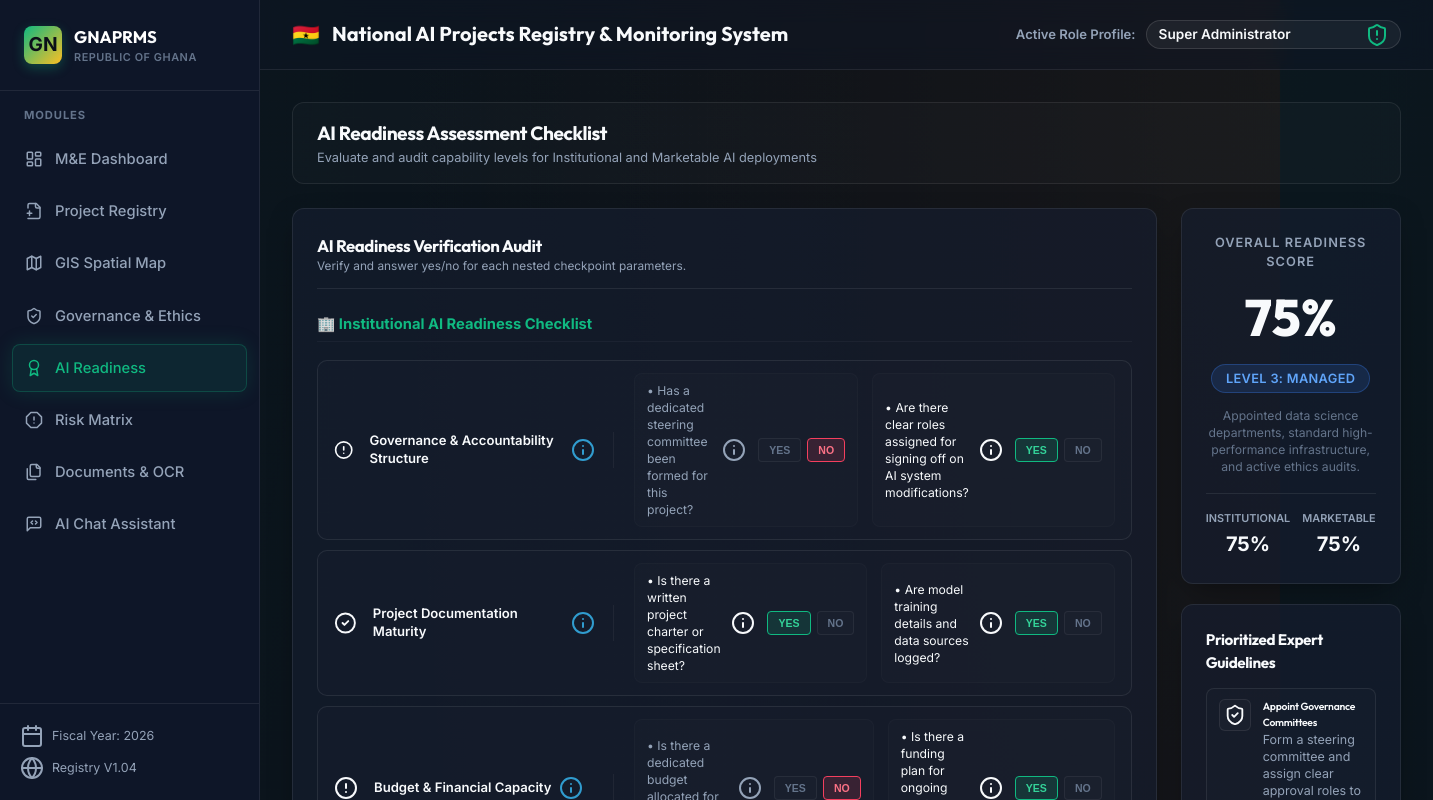
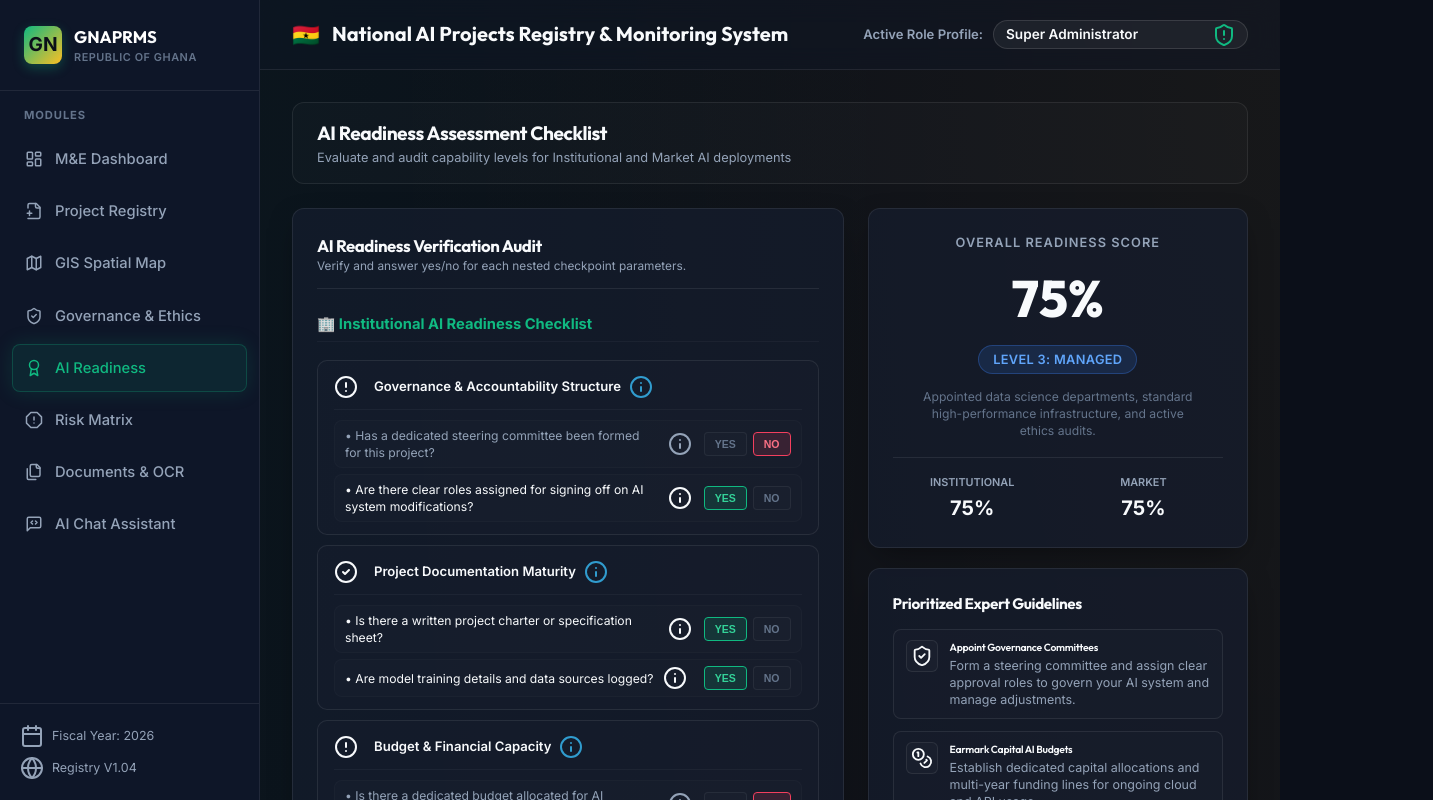
Before and after one commit to nkwasi262-glitch/ai-tracker, a React (Vite) app: page / in a window 1280 px wide. Both pictures are taken after a click on the element "AI Readiness". Shown: the top 800 px of the page, 1433 px wide, since content can reach past the window. Built offline with nearby package versions, Linux system fonts and the light colour scheme.

Commit message:
feat: stack readiness subparameters vertically under parameters and rename marketable to market

```diff
--- a/src/components/AIReadiness.tsx
+++ b/src/components/AIReadiness.tsx
@@ -128,7 +128,7 @@ const institutionalParameters: ReadinessParameter[] = [
   }
 ];
 
-const marketableParameters: ReadinessParameter[] = [
+const marketParameters: ReadinessParameter[] = [
   {
     id: 'm1',
     title: 'Vendor/Solution Availability',
@@ -311,7 +311,7 @@ export const AIReadiness: React.FC<AIReadinessProps> = ({ currentRole }) => {
     }));
   };
 
-  const getBranchScore = (branch: 'institutional' | 'marketable') => {
+  const getBranchScore = (branch: 'institutional' | 'market') => {
     const prefix = branch === 'institutional' ? 'i' : 'm';
     const subIds = [];
     for (let p = 1; p <= 10; p++) {
@@ -323,7 +323,7 @@ export const AIReadiness: React.FC<AIReadinessProps> = ({ currentRole }) => {
   };
 
   const instScore = getBranchScore('institutional');
-  const marketScore = getBranchScore('marketable');
+  const marketScore = getBranchScore('market');
   const overallScore = Math.round((instScore + marketScore) / 2);
 
   const getMaturityLevel = (score: number) => {
@@ -418,8 +418,8 @@ export const AIReadiness: React.FC<AIReadinessProps> = ({ currentRole }) => {
       }
     });
 
-    // Scan Marketable Parameters
-    marketableParameters.forEach(p => {
+    // Scan Market Parameters
+    marketParameters.forEach(p => {
       const sub1 = answers[`${p.id}_sub1`];
       const sub2 = answers[`${p.id}_sub2`];
       if (sub1 === 'no' || sub2 === 'no') {
@@ -519,7 +519,7 @@ export const AIReadiness: React.FC<AIReadinessProps> = ({ currentRole }) => {
         <div>
           <h2 style={{ fontSize: '1.2rem', fontWeight: 700 }}>AI Readiness Assessment Checklist</h2>
           <p style={{ fontSize: '0.8rem', color: 'var(--text-secondary)' }}>
-            Evaluate and audit capability levels for Institutional and Marketable AI deployments
+            Evaluate and audit capability levels for Institutional and Market AI deployments
           </p>
         </div>
       </div>
@@ -552,22 +552,21 @@ export const AIReadiness: React.FC<AIReadinessProps> = ({ currentRole }) => {
               {institutionalParameters.map(p => (
                 <div key={p.id} style={{
                   display: 'flex',
-                  alignItems: 'center',
+                  flexDirection: 'column',
                   background: 'rgba(255,255,255,0.01)',
                   border: '1px solid var(--border-color)',
                   borderRadius: '10px',
                   padding: '12px 16px',
-                  gap: '20px'
+                  gap: '10px'
                 }}>
                   {/* Parameter title block */}
                   <div style={{
-                    width: '280px',
                     display: 'flex',
                     alignItems: 'center',
                     gap: '10px',
-                    borderRight: '1px solid rgba(255,255,255,0.05)',
-                    paddingRight: '16px',
-                    flexShrink: 0
+                    borderBottom: '1px solid rgba(255,255,255,0.04)',
+                    paddingBottom: '8px',
+                    width: '100%'
                   }}>
                     {getParentStatusIcon(p)}
                     <span style={{
@@ -601,7 +600,7 @@ export const AIReadiness: React.FC<AIReadinessProps> = ({ currentRole }) => {
                   </div>
 
                   {/* Child parameters checklist */}
-                  <div style={{ display: 'flex', gap: '14px', flex: 1 }}>
+                  <div style={{ display: 'flex', flexDirection: 'column', gap: '6px', width: '100%' }}>
                     {p.subParameters.map(sub => {
                       const isYes = answers[sub.id] === 'yes';
                       const isNo = answers[sub.id] === 'no';
@@ -613,12 +612,11 @@ export const AIReadiness: React.FC<AIReadinessProps> = ({ currentRole }) => {
                             justifyContent: 'space-between',
                             alignItems: 'center',
                             gap: '12px',
-                            padding: '8px 12px',
+                            padding: '6px 10px',
                             background: 'rgba(255,255,255,0.01)',
                             border: '1px solid rgba(255,255,255,0.02)',
                             borderRadius: '8px',
-                            fontSize: '0.76rem',
-                            flex: 1
+                            fontSize: '0.76rem'
                           }}
                         >
                           <span style={{
@@ -684,31 +682,30 @@ export const AIReadiness: React.FC<AIReadinessProps> = ({ currentRole }) => {
             </div>
           </div>
 
-          {/* Section 2: Marketable AI Readiness */}
+          {/* Section 2: Market AI Readiness */}
           <div style={{ display: 'flex', flexDirection: 'column', gap: '14px', borderTop: '1px solid rgba(255,255,255,0.06)', paddingTop: '20px' }}>
             <div style={{ fontSize: '0.92rem', fontWeight: 700, color: '#38bdf8', paddingBottom: '6px', borderBottom: '1px solid rgba(255,255,255,0.04)', marginBottom: '4px' }}>
-              🛒 Marketable AI Readiness Checklist
+              🛒 Market AI Readiness Checklist
             </div>
             <div style={{ display: 'flex', flexDirection: 'column', gap: '10px' }}>
-              {marketableParameters.map(p => (
+              {marketParameters.map(p => (
                 <div key={p.id} style={{
                   display: 'flex',
-                  alignItems: 'center',
+                  flexDirection: 'column',
                   background: 'rgba(255,255,255,0.01)',
                   border: '1px solid var(--border-color)',
                   borderRadius: '10px',
                   padding: '12px 16px',
-                  gap: '20px'
+                  gap: '10px'
                 }}>
                   {/* Parameter title block */}
                   <div style={{
-                    width: '280px',
                     display: 'flex',
                     alignItems: 'center',
                     gap: '10px',
-                    borderRight: '1px solid rgba(255,255,255,0.05)',
-                    paddingRight: '16px',
-                    flexShrink: 0
+                    borderBottom: '1px solid rgba(255,255,255,0.04)',
+                    paddingBottom: '8px',
+                    width: '100%'
                   }}>
                     {getParentStatusIcon(p)}
                     <span style={{
@@ -742,7 +739,7 @@ export const AIReadiness: React.FC<AIReadinessProps> = ({ currentRole }) => {
                   </div>
 
                   {/* Child parameters checklist */}
-                  <div style={{ display: 'flex', gap: '14px', flex: 1 }}>
+                  <div style={{ display: 'flex', flexDirection: 'column', gap: '6px', width: '100%' }}>
                     {p.subParameters.map(sub => {
                       const isYes = answers[sub.id] === 'yes';
                       const isNo = answers[sub.id] === 'no';
@@ -754,12 +751,11 @@ export const AIReadiness: React.FC<AIReadinessProps> = ({ currentRole }) => {
                             justifyContent: 'space-between',
                             alignItems: 'center',
                             gap: '12px',
-                            padding: '8px 12px',
+                            padding: '6px 10px',
                             background: 'rgba(255,255,255,0.01)',
                             border: '1px solid rgba(255,255,255,0.02)',
                             borderRadius: '8px',
-                            fontSize: '0.76rem',
-                            flex: 1
+                            fontSize: '0.76rem'
                           }}
                         >
                           <span style={{
@@ -864,7 +860,7 @@ export const AIReadiness: React.FC<AIReadinessProps> = ({ currentRole }) => {
                 <div style={{ fontSize: '1.25rem', fontWeight: 700, color: 'var(--text-primary)', marginTop: '2px' }}>{instScore}%</div>
               </div>
               <div>
-                <div style={{ fontSize: '0.68rem', color: 'var(--text-secondary)', textTransform: 'uppercase', fontWeight: 600 }}>Marketable</div>
+                <div style={{ fontSize: '0.68rem', color: 'var(--text-secondary)', textTransform: 'uppercase', fontWeight: 600 }}>Market</div>
                 <div style={{ fontSize: '1.25rem', fontWeight: 700, color: 'var(--text-primary)', marginTop: '2px' }}>{marketScore}%</div>
               </div>
             </div>
```
